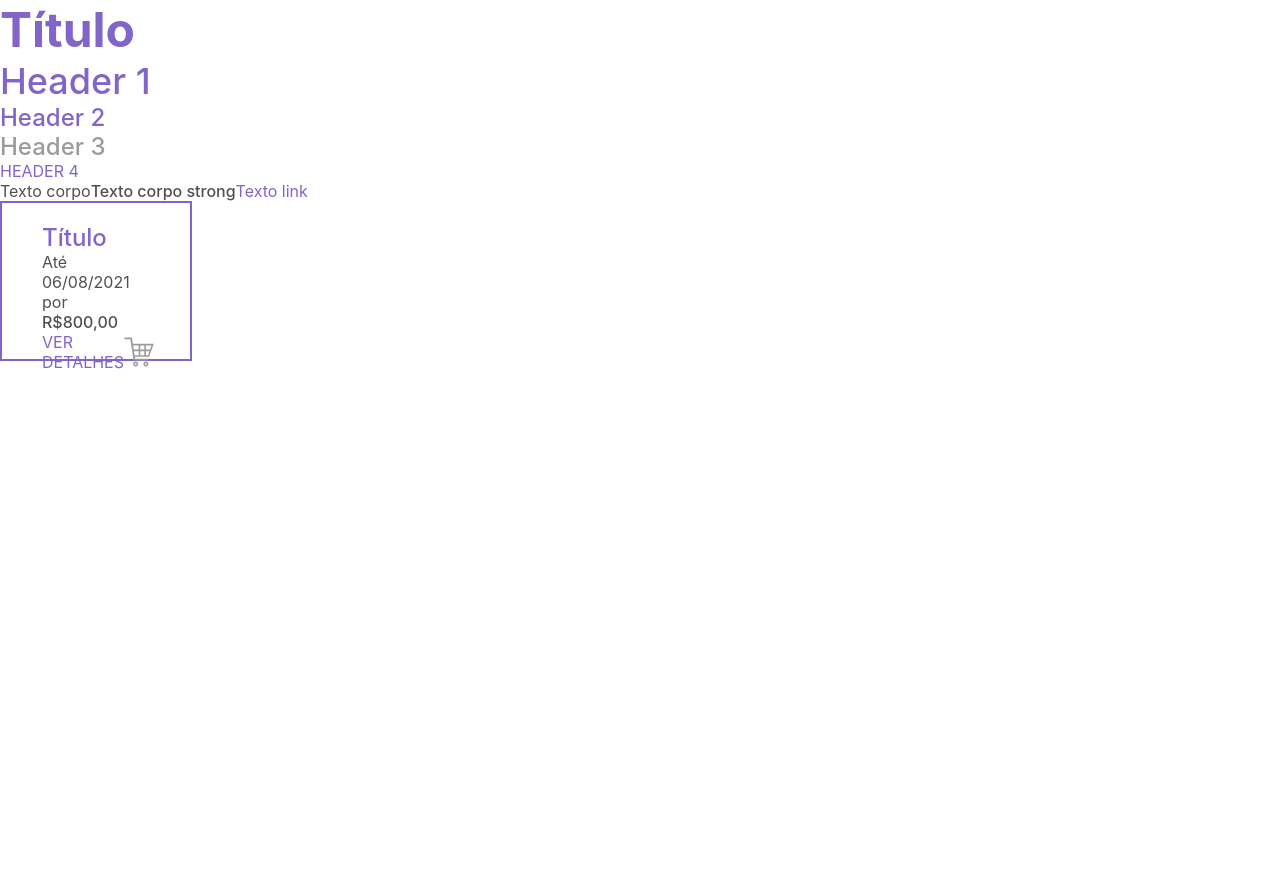
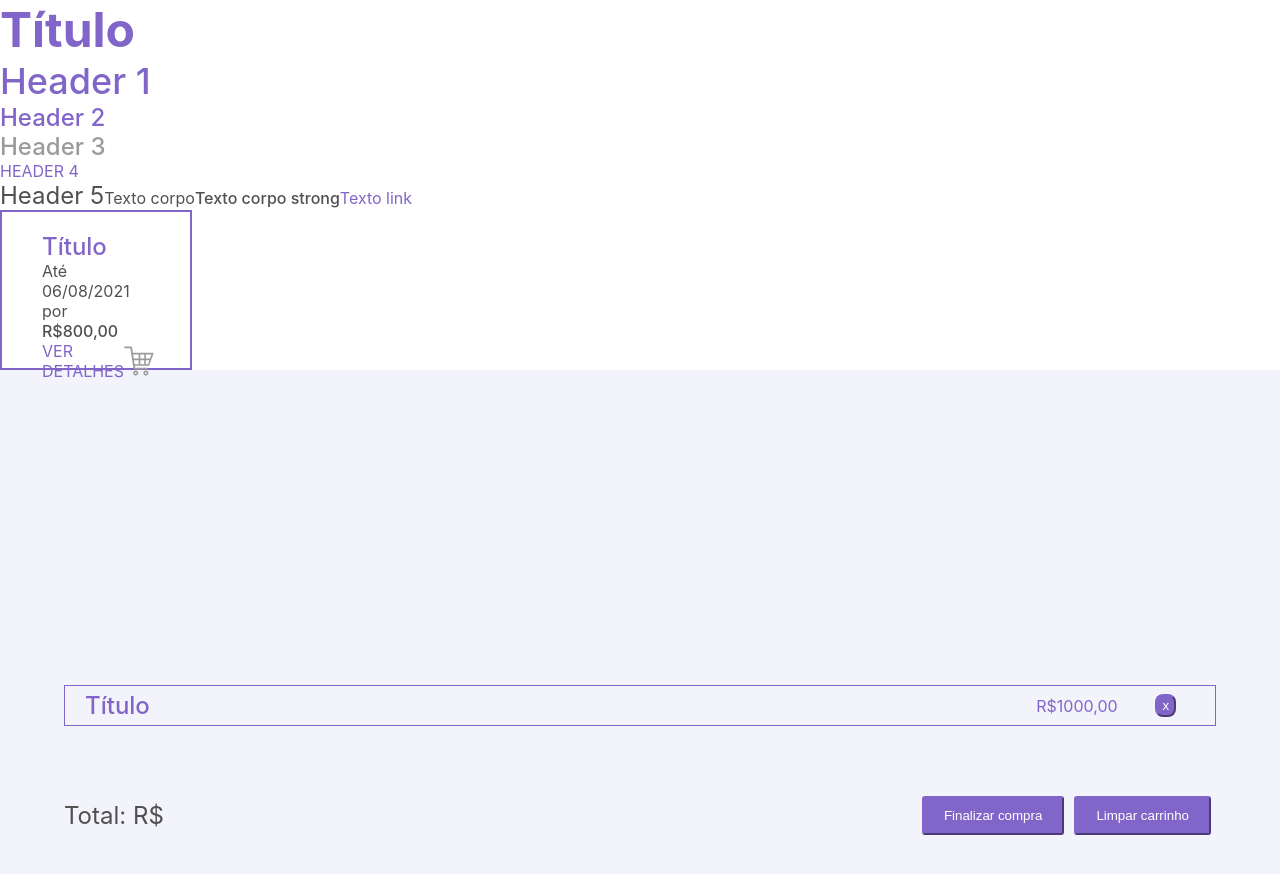
Before and after one commit to future4code/maryam-labe-ninja11, a React (Create React App) app: page / in a window 1280 px wide. Shown: the top 874 px of the page. Before the commit the page ends 800 px from the top, so only its background shows below. Built offline with nearby package versions, Linux system fonts and the light colour scheme.

Commit message:
estrutura carrinho e estrutura item carrinho - ok

```diff
--- a/src/components/AppContainer.js
+++ b/src/components/AppContainer.js
@@ -2,6 +2,7 @@ import React, { Component } from 'react';
 import EstilosAplicados from './EstilosAplicados';
 import CardServicos from './CardServicos/CardServicos';
 import Home from './Home/Home';
+import TelaCarrinho from './TelaCarrinho/TelaCarrinho';
 
 
 export class AppContainer extends Component {
@@ -15,6 +16,7 @@ export class AppContainer extends Component {
           dataFinal={'06/08/2021'}
           preco={'800,00'}
         />
+        <TelaCarrinho/>
       </div>
     )
   }
--- /dev/null
+++ b/src/components/Botao/BotaoDelete.js
@@ -0,0 +1,10 @@
+import React from "react";
+import { EstiloBotaoDelete } from "./EstiloBotaoDelete";
+
+export default class BotaoDelete extends React.Component {
+  render() {
+    return (
+      <EstiloBotaoDelete>x</EstiloBotaoDelete>
+    );
+  }
+}
--- /dev/null
+++ b/src/components/Botao/EstiloBotaoDelete.js
@@ -0,0 +1,9 @@
+import styled from "styled-components";
+
+export const EstiloBotaoDelete = styled.button`
+    border-radius: 8px;
+    padding: 2px 5px;
+    background-color: #8265c9;
+    border-color: #8265c9;
+    color: white
+`
--- a/src/components/CardProdutoCarrinho/CardProdutoCarrinho.js
+++ b/src/components/CardProdutoCarrinho/CardProdutoCarrinho.js
@@ -0,0 +1,20 @@
+import React from "react";
+import Botao from "../Botao/Botao";
+import BotaoDelete from "../Botao/BotaoDelete";
+import { Header2, Header4 } from "../Estilos";
+import { EstiloCardProdutoCarrinho, ValorEBotao } from "./EstiloCardProdutoCarrinho";
+
+
+export default class CardProdutoCarrinho extends React.Component{
+    render() {
+        return(
+            <EstiloCardProdutoCarrinho>
+                <Header2>{this.props.titulo}</Header2>
+                <ValorEBotao>
+                    <Header4>R${this.props.preco}</Header4>
+                    <BotaoDelete/>
+                </ValorEBotao>
+            </EstiloCardProdutoCarrinho>
+        )
+    }
+}
--- a/src/components/CardProdutoCarrinho/EstiloCardProdutoCarrinho.js
+++ b/src/components/CardProdutoCarrinho/EstiloCardProdutoCarrinho.js
@@ -0,0 +1,25 @@
+import styled from "styled-components";
+
+export const EstiloCardProdutoCarrinho = styled.div`
+    display: flex;
+    justify-content: space-between;
+    align-items: center;
+    padding: 5px 20px;
+    width: 90vw;
+    border: 1px solid #8265c9;
+
+    @media (max-width: 1025px){
+        padding-left: 20px;
+    }
+`
+
+export const ValorEBotao = styled.div`
+    display: flex;
+    align-items: center;
+    justify-content: space-around;
+    width: 16%;
+
+    @media (max-width: 1025px){
+        width: 40%;
+    }
+`
--- a/src/components/Estilos.js
+++ b/src/components/Estilos.js
@@ -40,6 +40,14 @@ export const Header4 = styled.h4`
   text-transform: uppercase;
   font-weight: 400;
 `
+
+export const Header5 = styled.h4`
+display: inline;
+font-size: 24px;
+font-weight: 400;
+color: #505050;
+`
+
 export const TextoCorpo = styled.p`
   display: inline;
   font-size: 16px;
--- a/src/components/EstilosAplicados.js
+++ b/src/components/EstilosAplicados.js
@@ -8,7 +8,8 @@ import {
   Header4,
   TextoCorpo,
   TextoCorpoStrong,
-  TextoLink
+  TextoLink,
+  Header5
 } from './Estilos';
 
 export default class EstilosAplicados extends React.Component {
@@ -20,6 +21,7 @@ export default class EstilosAplicados extends React.Component {
         <Header2>Header 2</Header2>
         <Header3>Header 3</Header3>
         <Header4>Header 4</Header4>
+        <Header5>Header 5</Header5>
         <TextoCorpo>Texto corpo</TextoCorpo>
         <TextoCorpoStrong>Texto corpo strong</TextoCorpoStrong>
         <TextoLink>Texto link</TextoLink>
--- a/src/components/TelaCarrinho/EstiloTelaCarrinho.js
+++ b/src/components/TelaCarrinho/EstiloTelaCarrinho.js
@@ -0,0 +1,24 @@
+import styled from "styled-components";
+
+export const EstiloTelaCarrinho = styled.div`
+    background-color: #f3f3fb;
+    width: 100vw;
+    height: 100vh;
+    display: flex;
+    flex-direction: column;
+    align-items: center;
+    justify-content: center;
+`
+
+export const EstiloTotalFinaliza = styled.div`
+    margin-top: 50px;
+    width: 90%;
+    display: flex;
+    align-items: center;
+    justify-content: space-between;
+
+    @media (max-width: 1025px){
+        display: grid;
+        justify-content: center;
+    }
+`
--- a/src/components/TelaCarrinho/TelaCarrinho.js
+++ b/src/components/TelaCarrinho/TelaCarrinho.js
@@ -0,0 +1,25 @@
+import React from "react";
+import Botao from "../Botao/Botao";
+import CardProdutoCarrinho from "../CardProdutoCarrinho/CardProdutoCarrinho";
+import { Titulo, Header3, Header5 } from '../Estilos';
+import { EstiloTelaCarrinho, EstiloTotalFinaliza } from "./EstiloTelaCarrinho";
+
+  export default class TelaCarrinho extends React.Component{
+      render() {
+          return(
+              <EstiloTelaCarrinho>
+                <CardProdutoCarrinho
+                titulo = {'Título'}
+                preco= {'1000,00'}
+                />
+                <EstiloTotalFinaliza>
+                    <Header5>Total: R$</Header5>
+                    <nav>
+                        <Botao nome={'Finalizar compra'}/>
+                        <Botao nome={'Limpar carrinho'}/>
+                    </nav>
+                </EstiloTotalFinaliza>
+              </EstiloTelaCarrinho>
+          )
+      }
+  }
```
